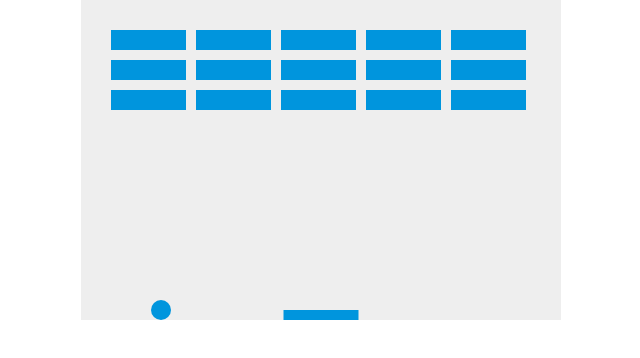
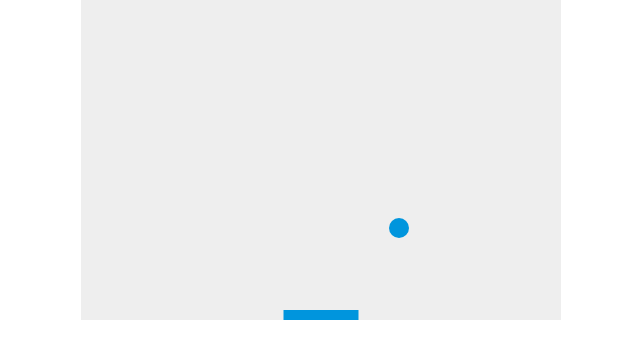
Before and after one commit to caocmai/Breakout-Game, a plain HTML site: page index.html in a window 1280 px wide. Shown: the whole page, without its empty margins (319-959 px from the left). Drawn offline with Linux system fonts and the light colour scheme.

Commit message:
[finish] part 7 - collision detection

```diff
--- a/index.html
+++ b/index.html
@@ -49,13 +49,16 @@
       for (var c = 0; c < brickColumnCount; c++) {
         bricks[c] = [];
         for (var r = 0; r < brickRowCount; r++) {
-          bricks[c][r] = { x: 0, y: 0 };
+          // bricks[c][r] = { x: 0, y: 0 };
+          bricks[c][r] = { x: 0, y: 0, status: 1 };
         }
       }
 
       function drawBricks() {
         for (var c = 0; c < brickColumnCount; c++) {
           for (var r = 0; r < brickRowCount; r++) {
+            // only draw bricks with status as 1
+            if (bricks[c][r].status == 1) {
               var brickX = c * (brickWidth + brickPadding) + brickOffsetLeft;
               var brickY = r * (brickHeight + brickPadding) + brickOffsetTop;
               bricks[c][r].x = brickX;
@@ -65,6 +68,7 @@
               ctx.fillStyle = "#0095DD";
               ctx.fill();
               ctx.closePath();
+            }
           }
         }
       }
@@ -117,12 +121,34 @@
         ctx.closePath();
       }
 
+      // collision detection
+      function collisionDetection() {
+        for (var c = 0; c < brickColumnCount; c++) {
+          for (var r = 0; r < brickRowCount; r++) {
+            var b = bricks[c][r];
+            if (b.status == 1) {
+              if (
+                x > b.x &&
+                x < b.x + brickWidth &&
+                y > b.y &&
+                y < b.y + brickHeight
+              ) {
+                dy = -dy;
+                // updating the brick status as 0
+                b.status = 0;
+              }
+            }
+          }
+        }
+      }
+
       function draw() {
         // clear frame before next drawing
         ctx.clearRect(0, 0, canvas.width, canvas.height);
         drawBall();
         drawPaddle();
         drawBricks();
+        collisionDetection();
 
         // if (y + dy > canvas.height || y + dy < 0) {
         //   dy = -dy;
```
Lines whose indentation alone changed are shown as unchanged.
